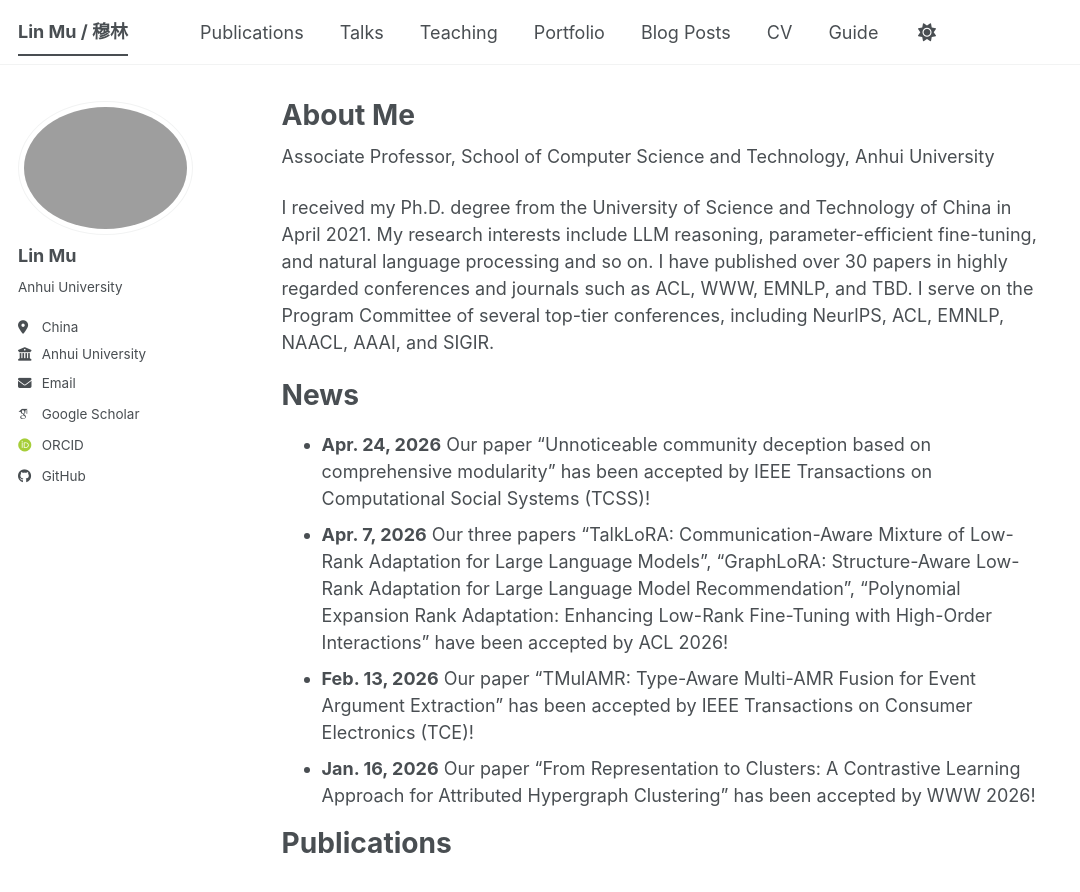
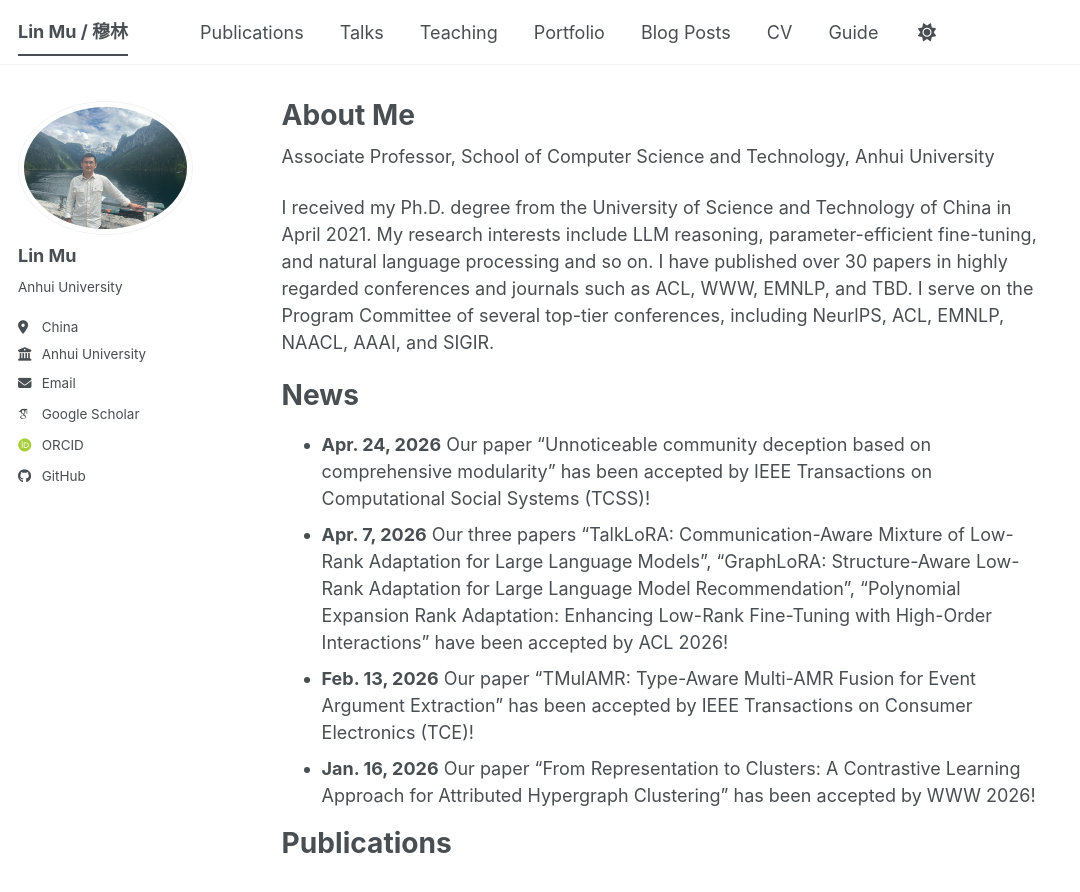
Before and after one commit to mulin-ahu/mulin-ahu.github.io, a Jekyll site: the page built from _pages/about.md, in a window 1280 px wide and 900 px high. Shown: the top 892 px of the window, without its empty margins (0-1080 px from the left). Built offline with Jekyll 4.4.1, drawn with Linux system fonts in a browser that asks for light colours; some web fonts are replaced; a script bundle is joined from its source files by our own code; library files that are not in the unit come from our copies.

Commit message:
Update _config.yml

```diff
--- a/_config.yml
+++ b/_config.yml
@@ -23,7 +23,7 @@ repository               : "academicpages/academicpages.github.io"
 #               Additional customization can be done by editing /_includes/author-profile.html
 author:
   # Biographic information
-  avatar           : "profile.HEIC"
+  avatar           : "profile3.png"
   name             : "Lin Mu"
   pronouns         : # example: "she/her"
   bio              : "Anhui University"
```
